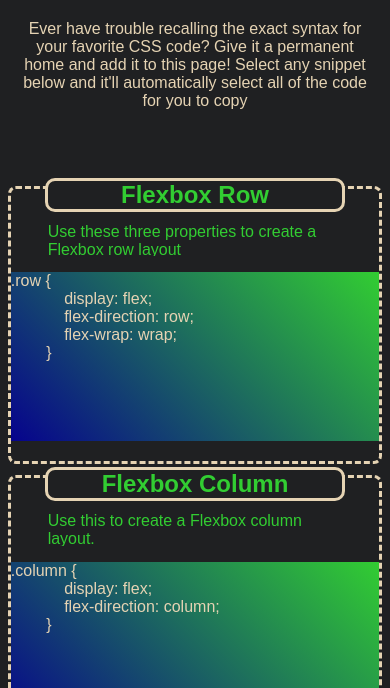
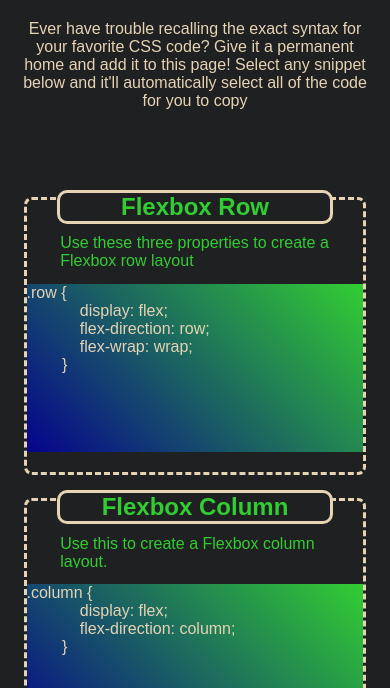
Before and after one commit to hmustain/CSS-Snippet-Cheatsheet, a plain HTML site: page index.html in a window 390 px wide. Shown: the part 156-844 px from the top of the page. Drawn offline with Linux system fonts and the light colour scheme.

Commit message:
updated mobile response

```diff
--- a/assets/styles.css
+++ b/assets/styles.css
@@ -116,7 +116,8 @@ footer {
 
 @media screen and (max-width: 768px) {
 .container  .card {
-        width: 100%;
+        width: 90%;
+        margin-top: 3%;
     }
 
     }
```
